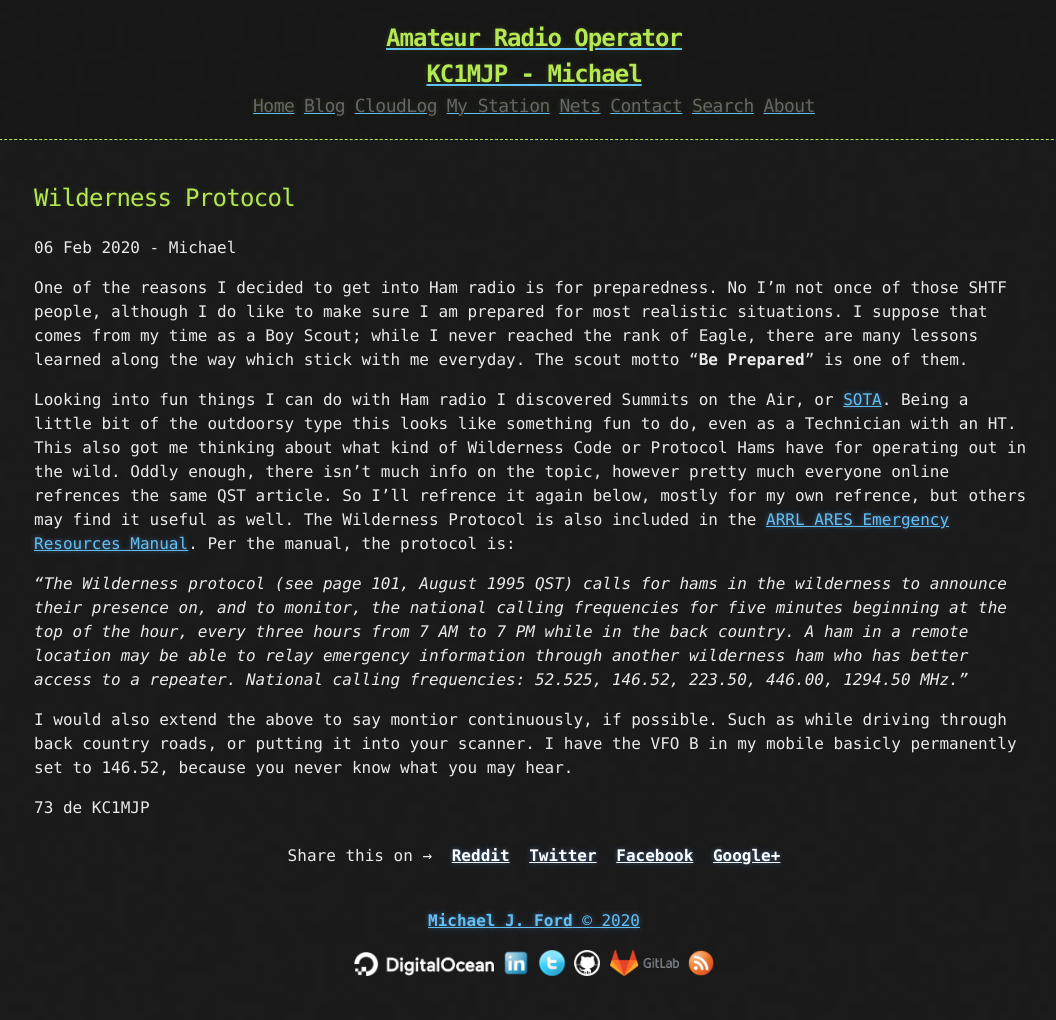
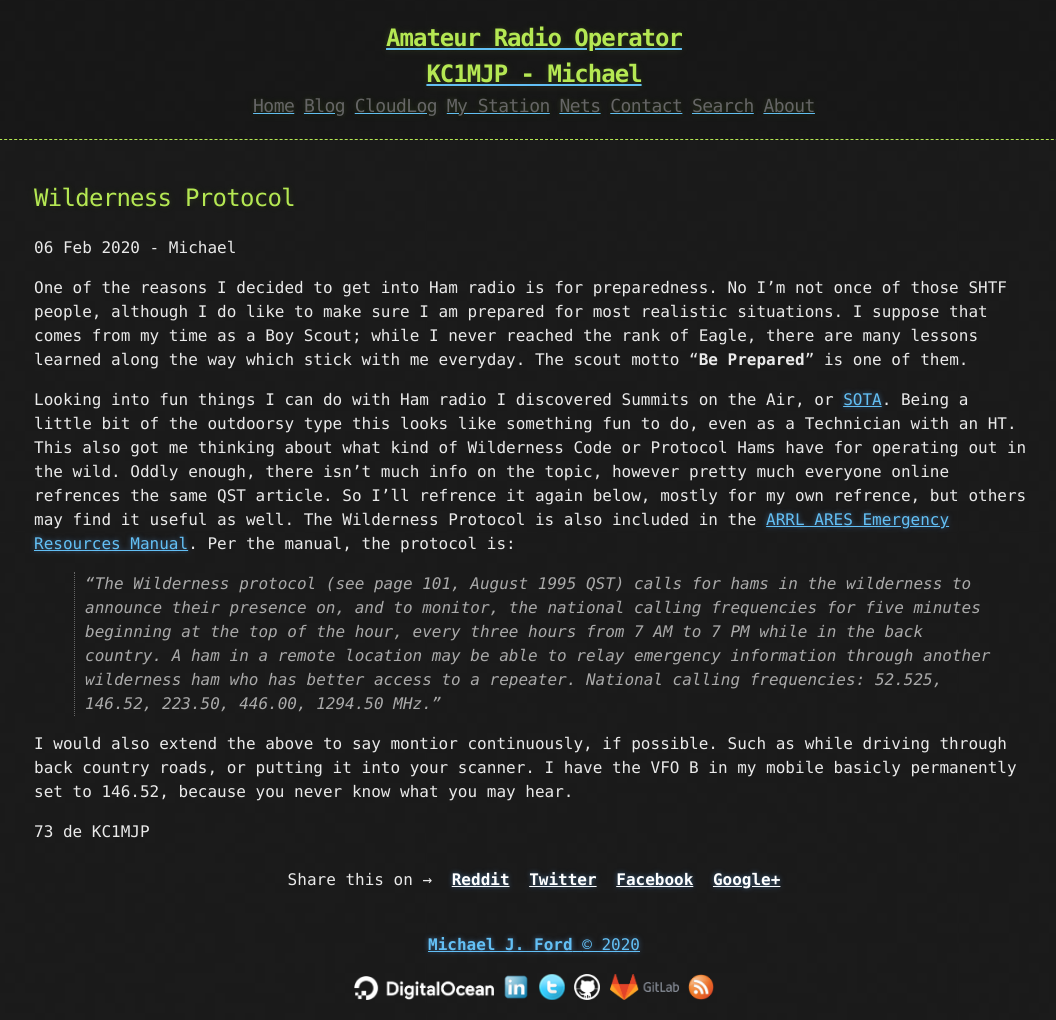
Before and after one commit to finlstrm/kc1mjp.github.io, a Jekyll site: the page built from _posts/2020-02-05-wilderness-protocol.md, in a window 1280 px wide. Shown: the whole page, without its empty margins (106-1162 px from the left). Built offline with Jekyll 4.4.1, drawn with Linux system fonts in a browser that asks for light colours; before the commit the page ends 996 px from its top, so only the background shows below that.

Commit message:
I learned how to use quote blocks :)

```diff
--- a/_posts/2020-02-05-wilderness-protocol.md
+++ b/_posts/2020-02-05-wilderness-protocol.md
@@ -25,13 +25,13 @@ Protocol is also included in the
 [ARRL ARES Emergency Resources Manual](http://www.arrl.org/files/file/ARESFieldResourcesManual.pdf).
 Per the manual, the protocol is:
 
-*"The Wilderness protocol (see page 101, August 1995 QST) calls for hams in the
-wilderness to announce their presence on, and to monitor, the national calling
-frequencies for five minutes beginning at the top of the hour, every three hours
-from 7 AM to 7 PM while in the back country. A ham in a remote location may be
-able to relay emergency information through another wilderness ham who has better
-access to a repeater. National calling frequencies: 52.525, 146.52, 223.50, 446.00,
-1294.50 MHz."*
+> *"The Wilderness protocol (see page 101, August 1995 QST) calls for hams in the
+> wilderness to announce their presence on, and to monitor, the national calling
+> frequencies for five minutes beginning at the top of the hour, every three hours
+> from 7 AM to 7 PM while in the back country. A ham in a remote location may be
+> able to relay emergency information through another wilderness ham who has better
+> access to a repeater. National calling frequencies: 52.525, 146.52, 223.50, 446.00,
+> 1294.50 MHz."*
 
 I would also extend the above to say montior continuously, if possible. Such as
 while driving through back country roads, or putting it into your scanner. I have
```
